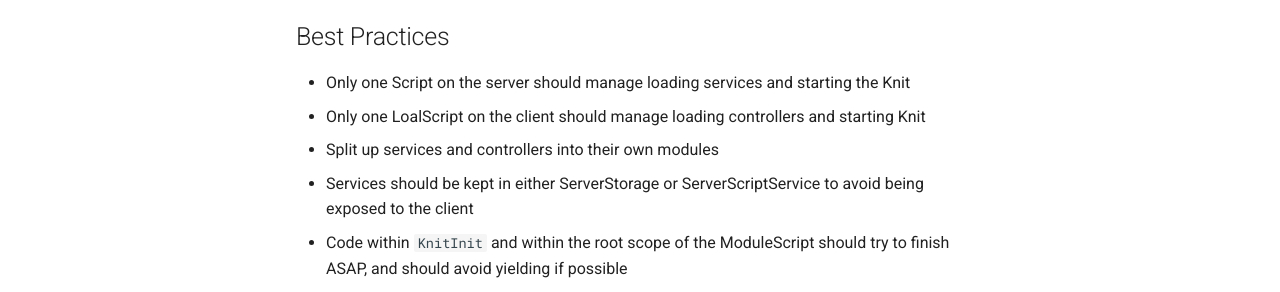
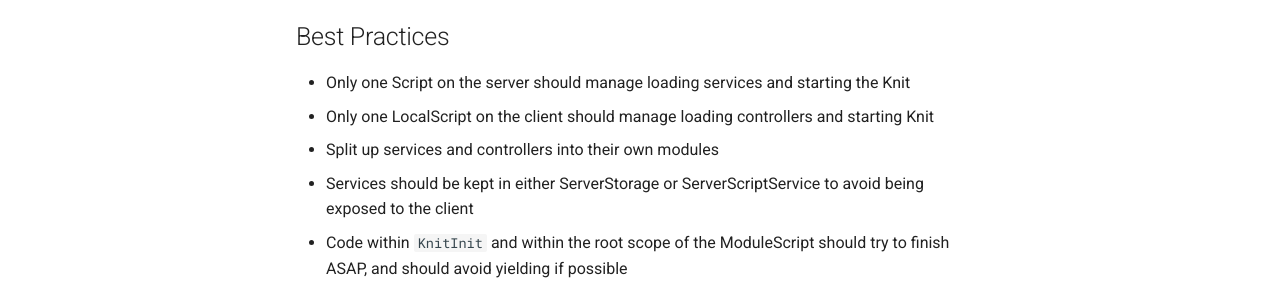
Before and after one commit to Sleitnick/Knit, an MkDocs documentation site: the page built from docs/executionmodel.md, in a window 1280 px wide and 900 px high, scrolled down 858 px. Shown: the part 412-704 px from the top of the window. Built offline with MkDocs 1.6.1 and Material for MkDocs 9.7.7, drawn with Linux system fonts in a browser that asks for light colours.

Commit message:
Update executionmodel.md

```diff
--- a/docs/executionmodel.md
+++ b/docs/executionmodel.md
@@ -44,7 +44,7 @@
 
 ## Best Practices
 - Only one Script on the server should manage loading services and starting the Knit
-- Only one LoalScript on the client should manage loading controllers and starting Knit
+- Only one LocalScript on the client should manage loading controllers and starting Knit
 - Split up services and controllers into their own modules
 - Services should be kept in either ServerStorage or ServerScriptService to avoid being exposed to the client
 - Code within `KnitInit` and within the root scope of the ModuleScript should try to finish ASAP, and should avoid yielding if possible
```
